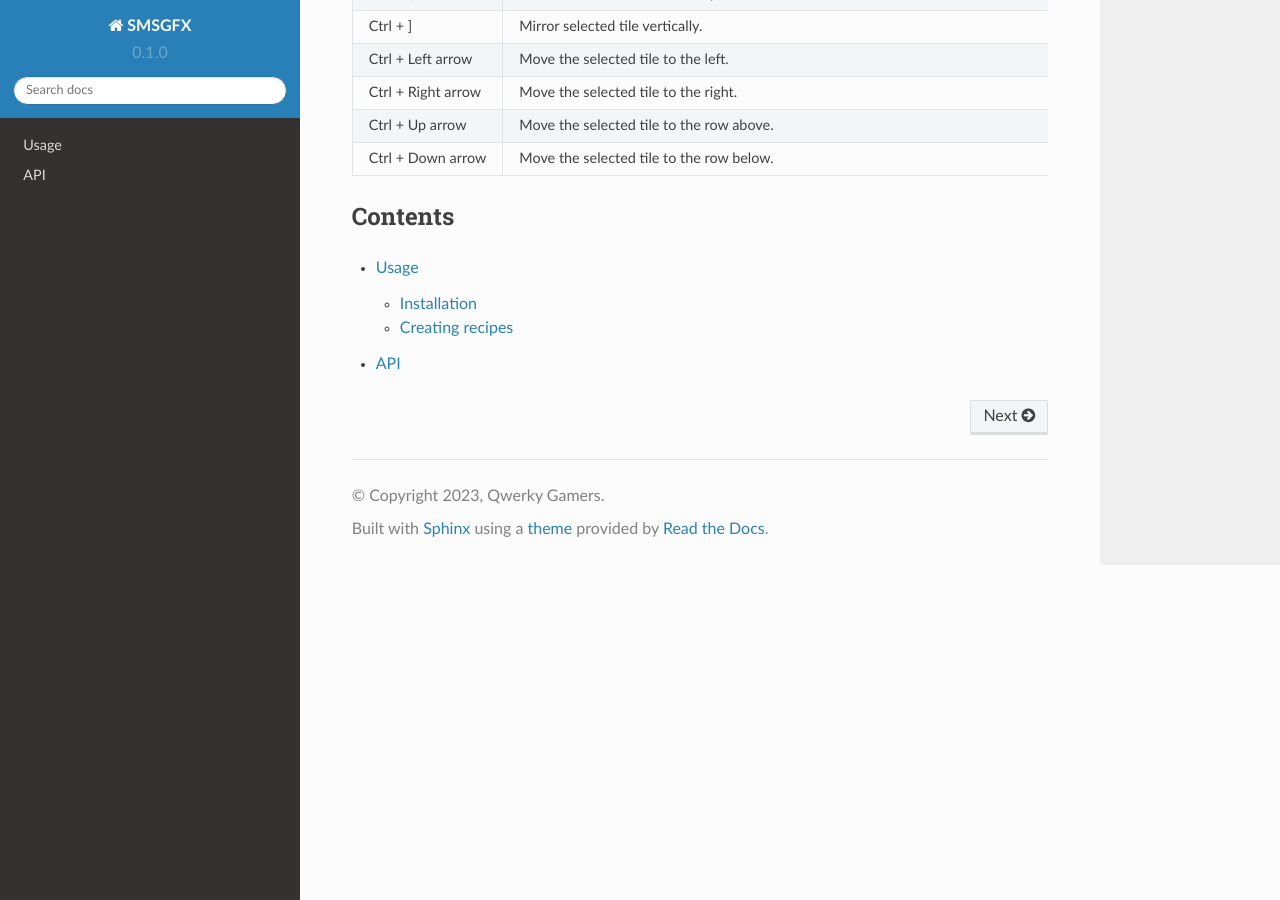
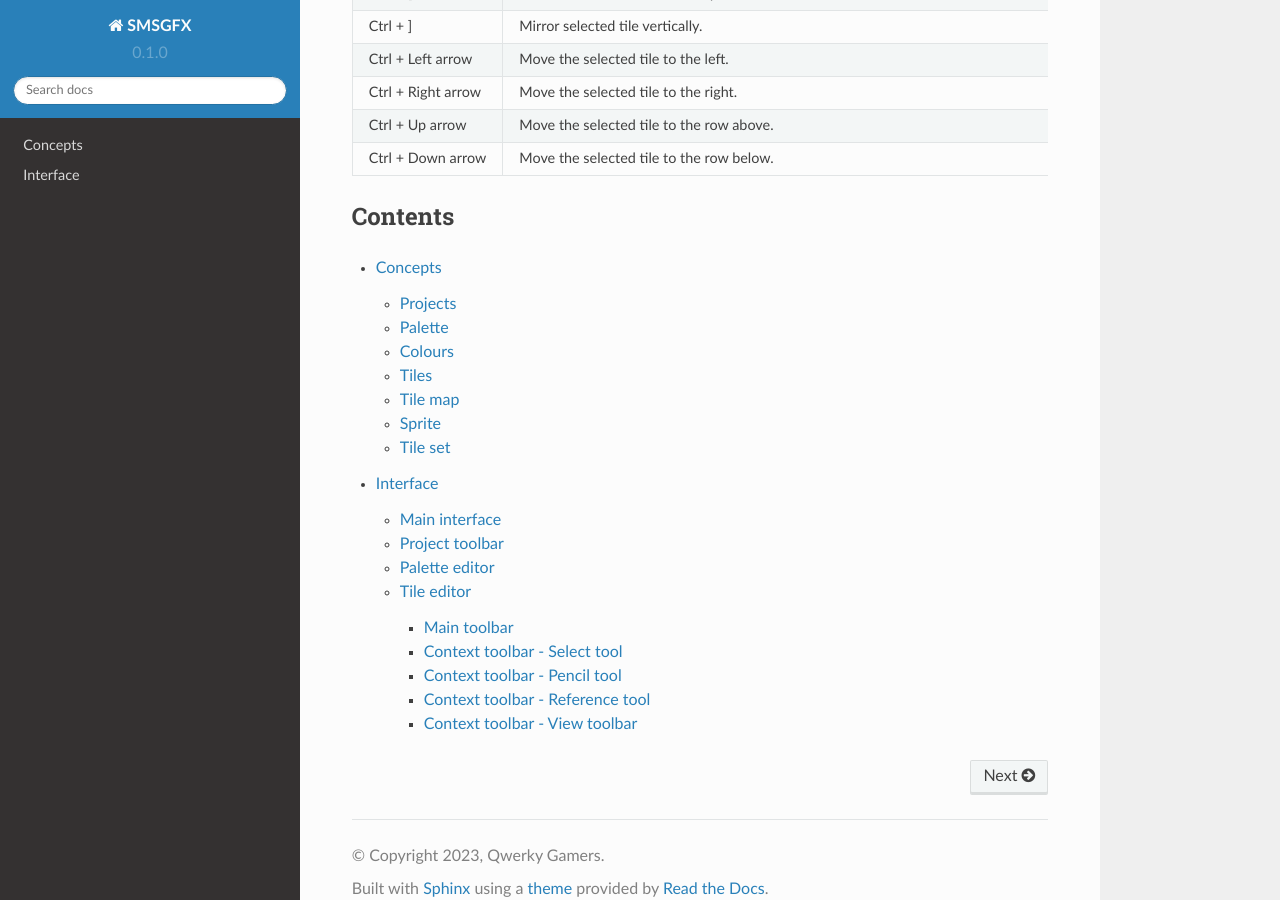
Before and after one commit to NicDoesCode/SMSGFX-docs, a Sphinx documentation site: the page built from docs/source/index.rst, in a window 1280 px wide and 900 px high, scrolled down 1890 px. Built offline with Sphinx 7.4.7 and the Read the Docs theme 2.0.0, drawn with Linux system fonts in a browser that asks for light colours; some of the changed lines change nothing that is shown.

Commit message:
Add images and a couple more pages of documentation.

```diff
--- /dev/null
+++ b/docs/source/concepts.rst
@@ -0,0 +1,60 @@
+Concepts
+========
+
+Projects
+--------
+SMSGFX works with objects called "**Projects**", a project is a container for the colour palettes and graphics
+tiles that you've defined.
+
+Palette
+-------
+The Sega Master System and Game Gear use palettes with 16 colour slots per palette. Each slot contains the RGB
+value for a colour. You can use the same colour in multiple slots.
+
+When you paint an image it is important to note that each 'pixel' does not store a colour, but instead it stores
+the slot number of the colour used from 1 to 16. You will notice that as you change colour palettes the colours
+in your image will also update to reflect the colour palette used.
+
+Colours
+-------
+The Sega Master System uses 6-bit colour, this gives you a total count of 64 colours that you can use with your
+graphics, this limited amount of colours gives Master System games their signature bright and cartoony look.
+
+The Sega Game Gear uses 12-bit colour, this gives you a total count of 4096 colours that you can use with your
+graphics, this expanded range of colours allows you to pick more complementary colours than the Master System.
+
+Despite the total colours available to you remember that you may only use 16 of these colours per palette meaning
+that each tile may show a maximum of 16 colours.
+
+Tiles
+-----
+The Sega Master System and Game Gear construct their graphics using a mosaic of 8x8 pixel tiles.
+
+To construct a scene we lay out these tiles out in a 'tile map'. You can not draw on individual pixels on these
+systems, your scene is constructed from these tiles.
+
+In almost all games a single tile is repeated multiple times.
+
+Tile map
+--------
+This is a grid constructed of individual 8x8 graphics tiles that you define. Each tile may be repeated any number
+of times. Each entry in a tile map also tells the system which colour palette to use and whether the tile is to be
+flipped horizontally or vertically, or appear on-top of or behind sprites.
+
+You cannot place a tile anywhere on the screen, each tile must be placed into a tile map.
+
+Sprite
+------
+A sprite is a single 8x8 tile from your tile set, unlike a tile map, a sprite may be moved to any position onto
+the screen.
+
+In a game, usually the player's character is a sprite, depending on the size of the player's character, several
+tiles and sprites may be used to act as one large sprite.
+
+There are limitations on sprites, with only 64 allowed at once, and no more than 8 can appear side by side, if
+there are more than 8 side by side you will experience flickering graphics.
+
+Tile set
+--------
+A tile set is a concept used by SMSGFX which refers to the entire collection of tiles for your project regardless
+of the tile map that they're used on.
--- a/docs/source/index.rst
+++ b/docs/source/index.rst
@@ -113,5 +113,5 @@
 
 .. toctree::
 
-   usage
-   api
+   concepts
+   interface
--- /dev/null
+++ b/docs/source/interface.rst
@@ -0,0 +1,146 @@
+Interface
+=========
+
+Main interface
+--------------
+The SMSGFX interface can be split into three main areas:
+
+.. image:: assets/images/ui-overview.png
+    :alt: UI overview.
+
+#. **Project toolbar** - Manage your projects, import and export files.
+#. **Palette editor** - Create and manage colour palettes.
+#. **Tile editor** - Create and edit your graphics tiles.
+
+These areas can be further divided as below.
+
+Project toolbar
+---------------
+The project toolbar allows you to manage your projects, load and save project files, export code and image previews.
+
+.. image:: assets/images/project-toolbar.png
+    :alt: Project toolbar.
+
+#. Show the **project menu** (see below).
+#. **Project name** - Displays the project name, click and type in this field to change the project name.
+#. **Export code** - Converts the entire project to assembly code and displays it in a window so that you can download it.
+#. **Export image** - Download the displayed tile set as a PNG image.
+
+The project menu is where you manage your loaded projects.
+
+.. image:: assets/images/project-menu.png
+    :alt: Project menu.
+
+#. **Project name** - Displays the project name, click and type in this field to change the project name.
+#. Save the current project as a JSON file.
+#. **Project list** - Shows all of the projects that are in browser memory, click the title of a project to load it instantly.
+#. Remove/delete a project from browser memory (this can not be undone, please save your project as JSON first!).
+#. Create a new project in browser memory, the newly created project is loaded instantly.
+#. Load a project from a previously exported JSON file.
+#. Click the project menu (you can also click outside the project menu or press the `ESC` key.)
+
+Palette editor
+--------------
+The palette editor is where you create and manage your colour palettes.
+
+.. image:: assets/images/palette-editor.png
+    :alt: Palette editor.
+
+1. Add a new palette with default colours and system selection.
+2. Import a colour palette from assembly code.
+3. Palette friendly name, click and type into this field to edit.
+4. Palette selector drop-down.
+5. System selection, choose between Sega Master System and Game Gear. Changing this option will affect the exported palette code and also how colours appear in the tile editor.
+6. Palette colour slots.
+     - Single click a colour slot to select that colour.
+     - Double click a colour slot to display the colour editor window.
+     - Currently selected colour is highlighted with a dark outline.
+     - As you move the mouse over the tile editor, the colour index that appears underneath the cursor is given a lighter outline.
+7. Enable "Emulate system colours" if you would like to snap colour display to the closest compatible colour for the given system, otherwise the colour will be rendered in the exact R, G, B values you entered.
+8. Clones the currently displayed palette as a new palette.
+9. Removes/deletes the currently displayed colour palette.
+10. With a colour selected, you can adjust the values here to modify the selected colour index, or click the "SMS colours" tab to pick from the entire SMS palette of 64 colours.
+
+Tile editor
+-----------
+The tile editor is where you create and draw your tiles, the editor itself can be split into several sections as below:
+
+.. image:: assets/images/tile-editor-overview.png
+    :alt: Tile editor overview.
+
+1. **Main toolbar** - Access higher level application functions.
+2. **Context toolbar** - Displays contextual functions relating to the selected tool on the main toolbar.
+3. **Pixel editor** - graphical editor for previewing and modifying your tiles.
+4. **View toolbar** - control zoom level, and other display settings.
+
+Each of these areas are explained below.
+
+Main toolbar
+~~~~~~~~~~~~
+.. image:: assets/images/tile-editor-main-toolbar.png
+    :alt: Tile editor, main toolbar.
+
+1. **New tile** - Adds a new tile to the end of the tileset.
+2. **Import image** - Displays the image import dialogue allowing you to select a file form your local hard drive and convert it to a tile set.
+3. **Load tiles from code** - Displays a dialogue that allows you to import tiles from assembly code.
+4. **Undo** - Where available, undo your last action.
+5. **Redo** - Where available, redo an action that was previously undone.
+6. **Select tool** - Allows you to select individual tiles to perform various functions such as delete, copy, paste, mirror, etc.
+7. **Pencil tool** - Draw onto tiles within the tile editor.
+8. **Fill tool** - Fills/replaces a contigious area of one colour index with another colour index.
+9. **Colour select tool** - Select the colour index associated with a pixel on the tile editor.
+10. **Reference image tool** - Used to set a background reference image to be displayed within the viewport.
+11. **Tile width** - When in tile set mode, changes the amount of tiles that are rendered per row in the viewport.
+
+Context toolbar - Select tool
+~~~~~~~~~~~~~~~~~~~~~~~~~~~~~
+When the select tool is activated you can click to select individual tiles in the tile set and then perform various operations on the selected tile.
+
+![Tile editor, context toolbar, select tool.](assets/images/tile-editor-context-toolbar-select.png)
+
+1. **Cut** - Copies the selected tile to the clipboard and then removes it from the tile set.
+2. **Copy** - Copy the selected tile to the clipboard.
+3. **Paste** - If a tile is in the clipboard it will be inserted into the tile set at the location of the selected tile, if no tile is selected it will be appended to the end of the tile set.
+4. **Clone tile** - Creates a copy of the selected tile and then inserts the cloned tile adjacent to the selected tile.
+5. **Delete tile** - Removes the selected tile from the tile set.
+6. **Move tile left** - Swaps the index of the selected tile with the tile that comes before it.
+7. **Move tile right** - Swaps the index of the selected tile with the tile that comes after it.
+8. **Horizontal mirror** - Horizontally flips the content of the selected tile.
+9. **Vertical mirror** - Vertically flips the content of the selected tile.
+10. **Insert before** - Inserts a new blank tile before the selected tile.
+11. **Insert after** - Inserts a new blank tile after the selected tile.
+
+Context toolbar - Pencil tool
+~~~~~~~~~~~~~~~~~~~~~~~~~~~~~
+Displayed when the pencil tool is activated.
+
+.. image:: assets/images/tile-editor-context-toolbar-pencil.png
+    :alt: Tile editor, context toolbar, pencil tool.
+
+1. **Brush size** - Allows you to choose a brush size.
+
+Context toolbar - Reference tool
+~~~~~~~~~~~~~~~~~~~~~~~~~~~~~~~~
+Displayed when the reference image tool is activated.
+
+.. image:: assets/images/tile-editor-context-toolbar-reference.png
+    :alt: Tile editor, context toolbar, reference tool.
+
+1. **Select reference image** - Displays a file chooser that allows you to choose a reference image to display in the tile editor viewport.
+2. **Remove reference image** - Removes the reference image from the viewport.
+3. **Revert reference image** - Resets the attributes of the reference image.
+4. **X position** - Change the horizontal position of the reference image.
+5. **Y position** - Change the vertical position of the reference image.
+6. **Image width** - Make the reference image horizontally wider or narrower.
+7. **Image height** - Make the reference image vertically taller or shorter.
+8. **Maintain aspect ratio** - When resizing the reference image enabling this option will maintain the horizontal or vertical proportions of the reference image.
+9. **Display style** - Choose the way in which the reference image is displayed, it can be drawn in-place of a colour, or overlayed over the entire image.
+
+Context toolbar - View toolbar
+~~~~~~~~~~~~~~~~~~~~~~~~~~~~~~
+.. image:: assets/images/tile-editor-view-toolbar.png
+    :alt: Tile editor, view toolbar.
+
+1. **Zoom level** - Change the size of the image displayed in the viewport.
+2. **Show tile grid** - When enabled a border will be drawn around each 8x8 pixel tile.
+3. **Show pixel grid** - When enabled a border will be drawn around each individual pixel.
```
Also changed, not shown: docs/source/assets/images/palette-editor.png (added), docs/source/assets/images/project-menu.png (added), docs/source/assets/images/project-toolbar.png (added), docs/source/assets/images/tile-editor-context-toolbar-pencil.png (added), docs/source/assets/images/tile-editor-context-toolbar-reference.png (added), docs/source/assets/images/tile-editor-context-toolbar-select.png (added), docs/source/assets/images/tile-editor-main-toolbar.png (added), docs/source/assets/images/tile-editor-overview.png (added), docs/source/assets/images/tile-editor-view-toolbar.png (added), docs/source/assets/images/ui-overview.png (added).
